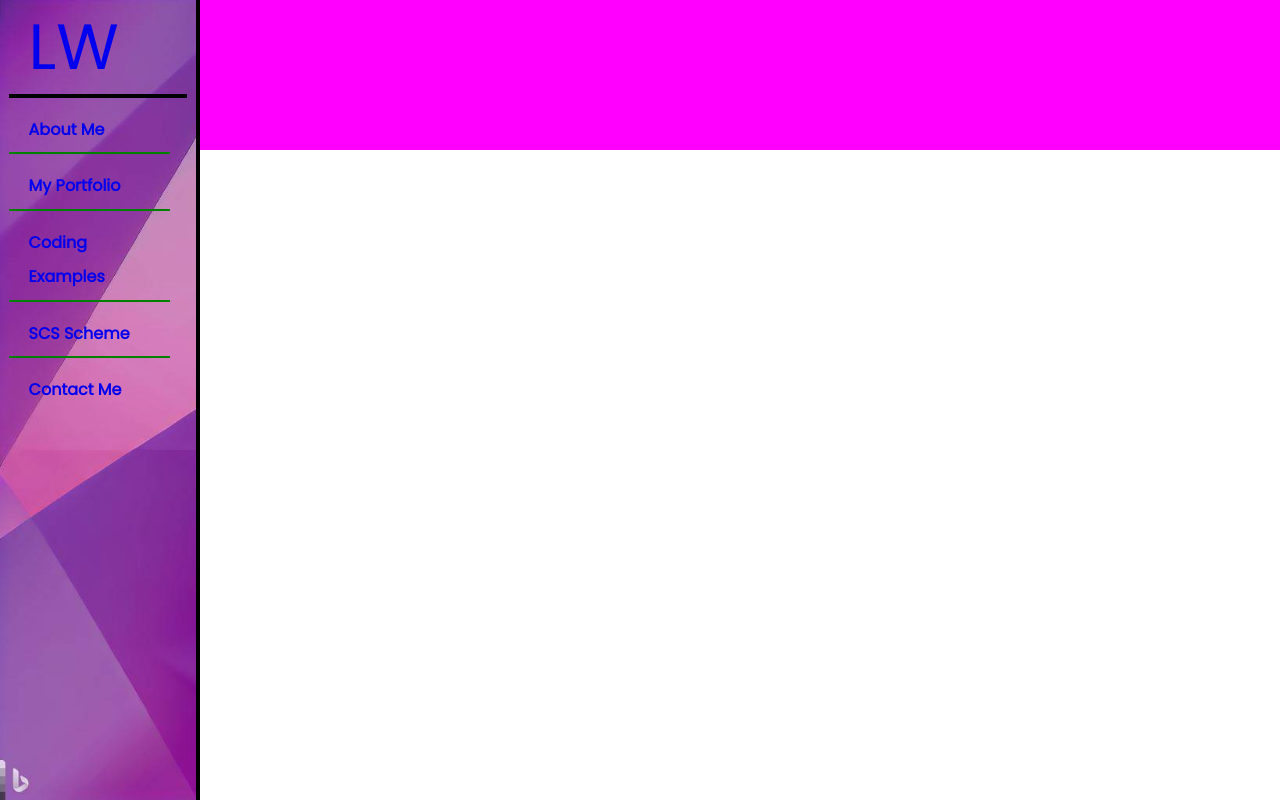
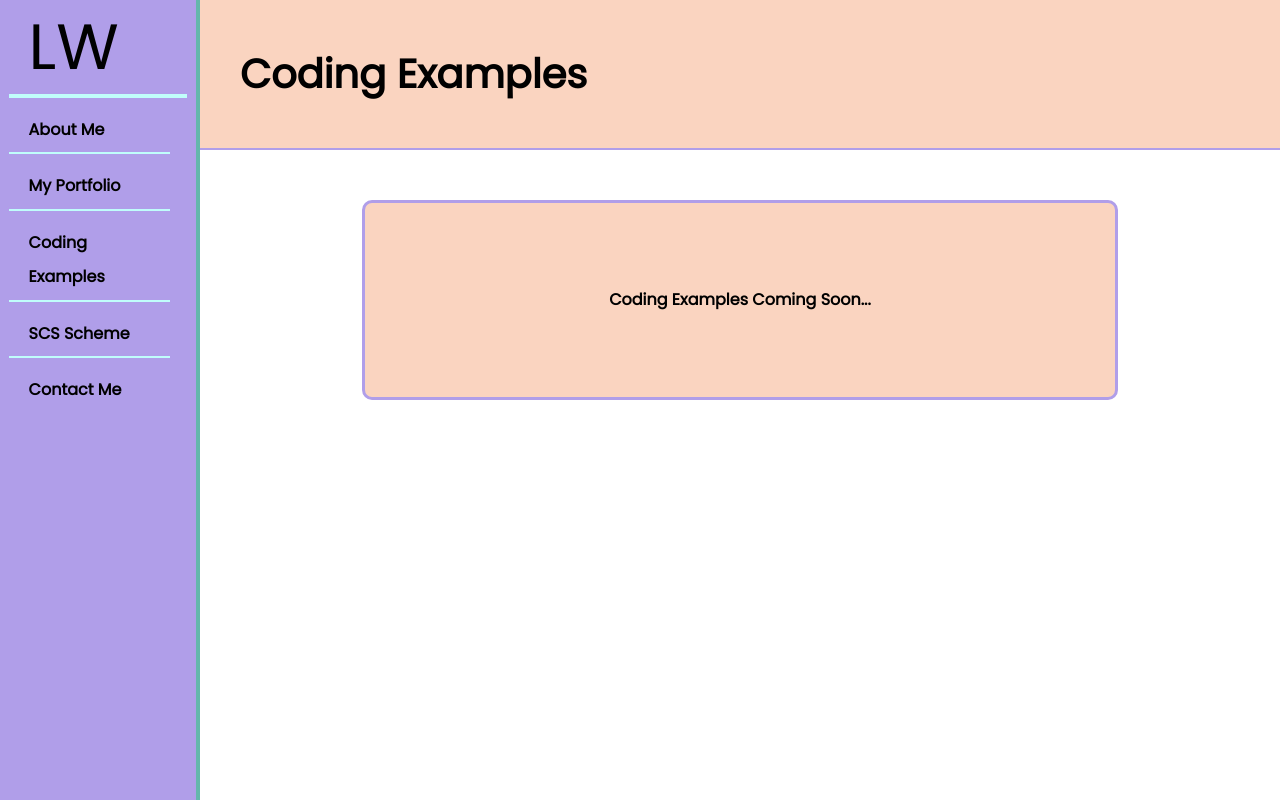
Before and after one commit to LemWalk/Lem-W-Portfolio, a PHP site: page /html/coding.html in a window 1280 px wide. Run offline with PHP 8.4, Linux system fonts and the light colour scheme; some libraries are stand-ins or nearby versions.

Commit message:
*update content and styles*

```diff
--- a/html/about.html
+++ b/html/about.html
@@ -20,7 +20,7 @@
 
   <header id="nav-lo">
 
-    <nav style="background-image: url(../img/purple-triangle.jpg);">
+    <nav>
       <div>
         <div class="nav-link-initials"><a href="index.html">LW</a></div>
         <ul>
--- a/html/coding.html
+++ b/html/coding.html
@@ -20,7 +20,7 @@
 
   <header id="nav-lo">
 
-    <nav style="background-image: url(../img/purple-triangle.jpg);">
+    <nav>
       <div>
         <div class="nav-link-initials"><a href="index.html">LW</a></div>
         <ul>
@@ -40,6 +40,8 @@
 
       <div class="banner-top">
         <div class="banner-inner">
+
+          <h1 class="banner-title">Coding Examples</h1>
 
           <div id="menu-btns">
 
@@ -70,11 +72,20 @@
                 <div class="ham-bar bar-bot"></div>
               </div>
 
-            </div>
+          </div>
+
+
 
 
     </div>
       </div>
+
+      <div class="flex-col">
+      <div class="placeholder">
+        <h2 class="placeholder-title">Coding Examples Coming Soon...</h2>
+      </div>
+    </div>
+
   </main>
   <script src="../js/main.js"></script>
   <script src="../js/darkmode.js"></script>
--- a/html/index.html
+++ b/html/index.html
@@ -22,7 +22,7 @@
 
   <header id="nav-lo">
 
-    <nav style="background-image: url(../img/purple-triangle.jpg);">
+    <nav>
       <div>
         <div class="nav-link-initials"><a href="index.html">LW</a></div>
         <ul>
@@ -41,7 +41,7 @@
     <div class="container">
 
       <div id="hero-lo" >
-        <div class="hero-container" style="background-image: url(../img/purple-triangle.jpg);">
+        <div class="hero-container">
 
 <!-- ================ toggle button ================ -->
           <div id="menu-btns">
--- a/scss/application.css
+++ b/scss/application.css
@@ -406,6 +406,28 @@ main {
   }
 }
 
+.flex-col {
+  display: flex;
+  flex-direction: column;
+  justify-content: center;
+  align-items: center;
+}
+
+.placeholder {
+  margin-top: 50px;
+  display: flex;
+  justify-content: center;
+  align-items: center;
+  border: solid #b09ee9;
+  border-radius: 10px;
+  background-color: #fad4c0;
+  color: #000;
+  height: 200px;
+  width: 70%;
+  padding: 10px;
+  text-align: center;
+}
+
 .port-img {
   display: flex;
   flex-direction: column;
@@ -454,7 +476,7 @@ input[type=submit] {
 }
 
 #menu-btns {
-  width: 100%;
+  width: calc(100% - 200px);
   display: flex;
   flex-direction: row;
   position: absolute;
@@ -515,7 +537,7 @@ input[type=submit] {
   position: fixed;
   top: 0;
   right: -75%;
-  background-color: blueviolet;
+  background-color: #b09ee9;
   height: 100vh;
   width: 75%;
   transition: right 0.5s;
@@ -533,52 +555,60 @@ input[type=submit] {
   font-weight: 600;
   width: 100%;
 }
-.nav-link-off-screen:hover, .nav-link-off-screen:visited {
-  text-decoration: underline;
-  text-decoration-color: pink;
-  border-bottom: solid yellowgreen 2px;
-  border-width: 90%;
+.nav-link-off-screen a {
+  color: #000;
+}
+.nav-link-off-screen a:hover {
+  -webkit-text-decoration: underline 4px;
+          text-decoration: underline 4px;
+  text-decoration-color: #fad4c0;
 }
 
 nav {
   width: 200px;
   position: fixed;
-  border-right: solid black 4px;
+  border-right: solid #64b6ac 4px;
   height: 100%;
   justify-content: center;
-  background-size: cover;
-  background-repeat: no-repeat;
+  background-color: #b09ee9;
   display: none;
 }
 
 .nav-link-initials {
-  border-bottom: solid black 4px;
+  border-bottom: solid #c0fdfb 4px;
   padding: 10px 20px;
 }
 .nav-link-initials a {
   font-size: 64px;
+  color: #000;
+}
+.nav-link-initials a:hover {
+  color: #667;
 }
 
 .nav-link {
   padding: 10px 20px;
-  color: black;
   font-size: 30px;
   font-weight: 600;
   width: 90%;
-  border-bottom: solid green 2px;
+  border-bottom: solid #c0fdfb 2px;
+}
+.nav-link a {
+  color: #000;
+}
+.nav-link a:hover {
+  color: #667;
 }
 .nav-link:last-child {
   border-bottom: none;
 }
 .nav-link:hover {
   text-decoration: underline;
-  text-decoration-color: aqua;
+  text-decoration-color: #b09ee9;
 }
 
 .hero {
   height: 100vh;
-  background-size: 70%;
-  background-repeat: repeat;
 }
 
 .hero-container {
@@ -587,6 +617,7 @@ nav {
   align-items: center;
   justify-content: center;
   height: 100vh;
+  background-color: #fad4c0;
 }
 
 .hero-text-box {
@@ -596,9 +627,10 @@ nav {
   text-align: center;
   padding: 20px;
   border-radius: 10px;
-  background-color: grey;
-  opacity: 75%;
-  color: papayawhip;
+  background-color: #b09ee9;
+  border: solid #64b6ac 4px;
+  border-radius: 10px;
+  color: #000;
   width: 90%;
 }
 
@@ -614,9 +646,9 @@ nav {
   display: flex;
   flex-direction: column;
   justify-content: space-between;
+  margin-top: 45%;
   align-items: center;
   position: relative;
-  top: 30vh;
 }
 
 .form-contact {
@@ -726,7 +758,9 @@ input[type=text]::placeholder, input[type=email]::placeholder {
   flex-direction: column;
   justify-content: center;
   height: 150px;
-  background-color: fuchsia;
+  background-color: #fad4c0;
+  color: black;
+  border-bottom: #b09ee9 solid 2px;
 }
 
 .banner-inner {
@@ -805,8 +839,11 @@ input[type=text]::placeholder, input[type=email]::placeholder {
 
 .scs-box-item {
   margin: 30px 5%;
+  padding: 10px;
+  border: solid #b09ee9 2px;
+  border-radius: 10px;
 }
 .scs-box-item h3 {
-  margin-bottom: 10px;
-  font-size: large;
+  margin-bottom: 15px;
+  font-size: larger;
 }/*# sourceMappingURL=application.css.map */
--- a/scss/layout/_flex-containers.scss
+++ b/scss/layout/_flex-containers.scss
@@ -0,0 +1,23 @@
+
+.flex-col{
+    display: flex;
+    flex-direction: column;
+    justify-content: center;
+    align-items: center;
+}
+
+.placeholder{
+    margin-top: 50px;
+    display: flex;
+    justify-content: center;
+    align-items: center;
+    border: solid $color-tertiary-1;
+    border-radius: 10px;
+    background-color: $color-secondary-1;
+    color: #000;
+    height: 200px;
+    width: 70%;
+    padding :10px;
+    text-align: center;
+
+}
--- a/scss/modules/_banner.scss
+++ b/scss/modules/_banner.scss
@@ -3,7 +3,9 @@
     flex-direction: column;
     justify-content: center;
     height: 150px;
-    background-color: fuchsia;
+    background-color: $color-secondary-1;
+    color: black ;
+    border-bottom: $color-tertiary-1 solid 2px;
 }
 
 .banner-inner{
--- a/scss/modules/_buttons.scss
+++ b/scss/modules/_buttons.scss
@@ -43,7 +43,7 @@ input[type=submit]{
 //==================================
 
 #menu-btns{
-    width: 100%;
+    width: calc(100% - 200px);
     display: flex;
     flex-direction: row;
     position: absolute;
@@ -110,7 +110,7 @@ top: 50%;
     position: fixed;
     top: 0;
     right:  -75%;
-    background-color: blueviolet;
+    background-color: $color-tertiary-1;
     height: 100vh;
     width: 75%;
     transition: right 0.5s;
@@ -127,11 +127,12 @@ right: 0;
     font-size: 30px;
     font-weight: 600;
     width: 100%;
-    &:hover ,&:visited{
-        text-decoration: underline;
-        text-decoration-color: pink;
-        border-bottom: solid yellowgreen 2px;
-        border-width: 90%;
+    a{
+        color: #000;
+    }
+    a:hover {
+        text-decoration: underline 4px;
+        text-decoration-color: $color-secondary-1;
     }
 
 }
--- a/scss/modules/_hero.scss
+++ b/scss/modules/_hero.scss
@@ -4,8 +4,6 @@
 
 .hero{
     height: 100vh;
-    background-size: 70%;
-    background-repeat: repeat;
 }
 
 .hero-container{
@@ -14,6 +12,7 @@
     align-items: center;
     justify-content: center;
     height: 100vh;
+    background-color: $color-secondary-1;
 }
 
 .hero-text-box{
@@ -23,9 +22,10 @@
     text-align: center;
     padding: 20px;
     border-radius: 10px;
-    background-color: grey;
-    opacity: 75%;
-    color: papayawhip;
+    background-color: $color-tertiary-1;
+    border: solid $color-primary-1 4px;
+    border-radius: 10px;
+    color: #000;
     width: 90%;
 
 }
@@ -44,9 +44,9 @@
     display: flex;
     flex-direction: column;
     justify-content: space-between;
+    margin-top: 45%;
     align-items: center;
     position: relative;
-    top: 30vh;
 
 
 }
--- a/scss/modules/_navbar.scss
+++ b/scss/modules/_navbar.scss
@@ -9,33 +9,42 @@
 nav{
     width: 200px;
     position: fixed;
-    border-right: solid black 4px;
+    border-right: solid $color-primary-1 4px;
     height: 100%;
     justify-content: center;
-    background-size: cover;
-    background-repeat: no-repeat;
+    background-color: $color-tertiary-1;
     display: none;
 }
 
 .nav-link-initials{
-    border-bottom: solid black 4px;
+    border-bottom: solid $color-primary-2 4px;
     padding: 10px 20px;
-    a{font-size: 64px;
+    a{
+        font-size: 64px;
+        color: #000;
+        &:hover{
+            color: #667;
+        }
     }
 }
 
 .nav-link{
     padding: 10px 20px;
-    color: black;
     font-size: 30px;
     font-weight: 600;
     width: 90%;
-    border-bottom: solid green 2px ;
+    border-bottom: solid $color-primary-2 2px ;
+    a{
+        color: #000;
+        &:hover{
+            color: #667;
+        }
+    }
     &:last-child{
         border-bottom: none;
     }
     &:hover{
         text-decoration: underline;
-        text-decoration-color: aqua;
+        text-decoration-color: $color-tertiary-1;
     }
 }
--- a/scss/modules/_scs.scss
+++ b/scss/modules/_scs.scss
@@ -7,9 +7,12 @@
 
 .scs-box-item{
     margin: 30px 5%;
+    padding :10px;
+    border: solid $color-tertiary-1 2px;
+    border-radius: 10px;
     h3{
-        margin-bottom: 10px;
-        font-size: large;
+        margin-bottom: 15px;
+        font-size: larger;
     }
 
 }
--- a/scss/utilities/_config.scss
+++ b/scss/utilities/_config.scss
@@ -9,12 +9,14 @@ $color-primary-2          :   #c0fdfb;
 $color-secondary-1        :   #fad4c0;
 $color-secondary-2        :   #fee9e1;
 $color-tertiary-1         :   #b09ee9;
+$color-clash-1            :   #BC7A64;
+$color-clash-2            :   #D7E99E;
 
-$color-primary-11         :   #054a91;
-$color-primary-22         :   #3e7cb1;
-$color-secondary-11       :   #81a4cd;
-$color-secondary-22       :   #dbe4ee;
-$color-tertiary-11        :   #f17300;
+// $color-primary-1          :   #054a91;
+// $color-primary-2          :   #3e7cb1;
+// $color-secondary-1        :   #81a4cd;
+// $color-secondary-2        :   #dbe4ee;
+// $color-tertiary-1         :   #f17300;
 
 // Font Stacks
 
```
Also changed, not shown: html/scs.html (+8 -8 lines), 1 other file.
